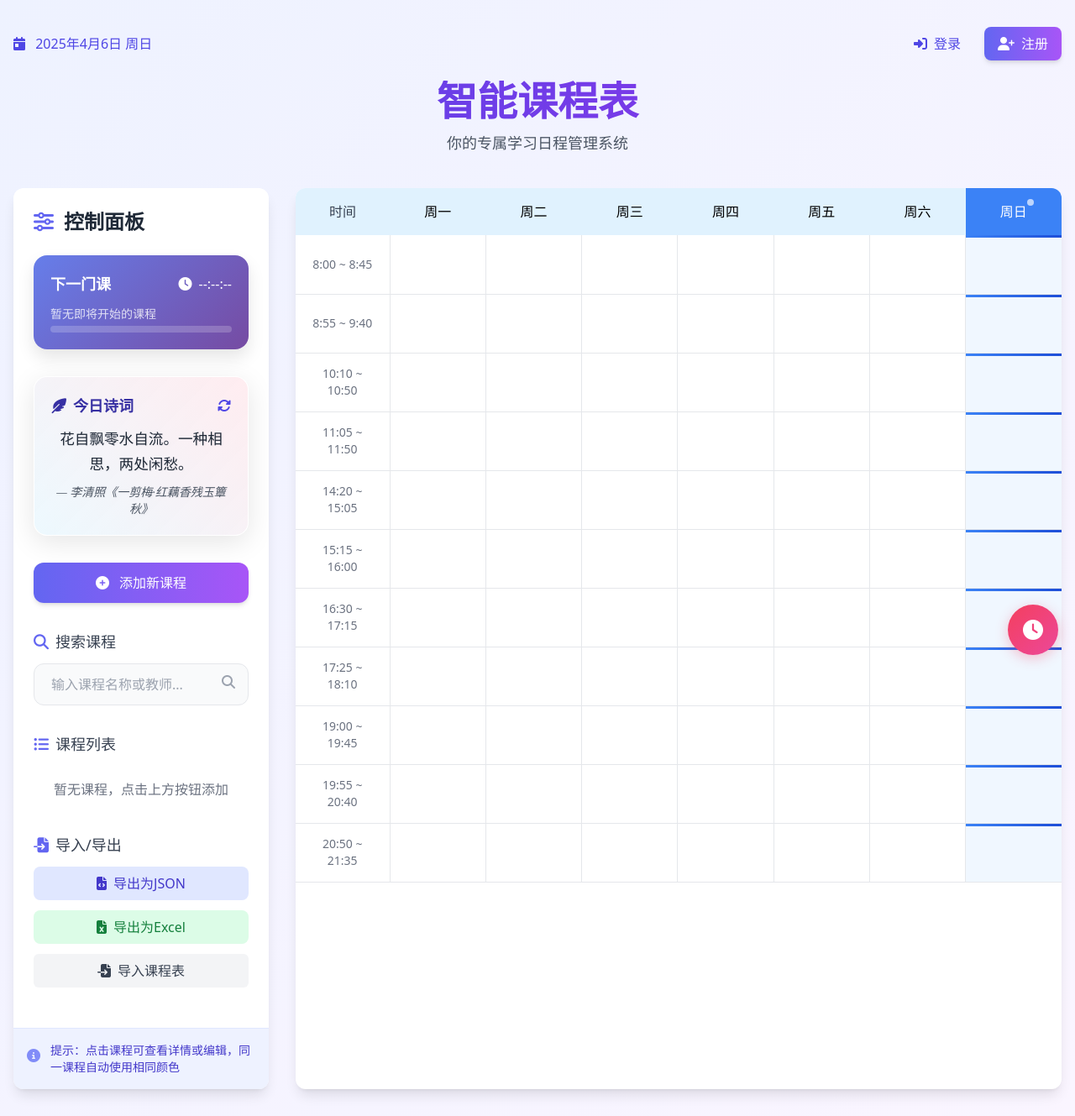
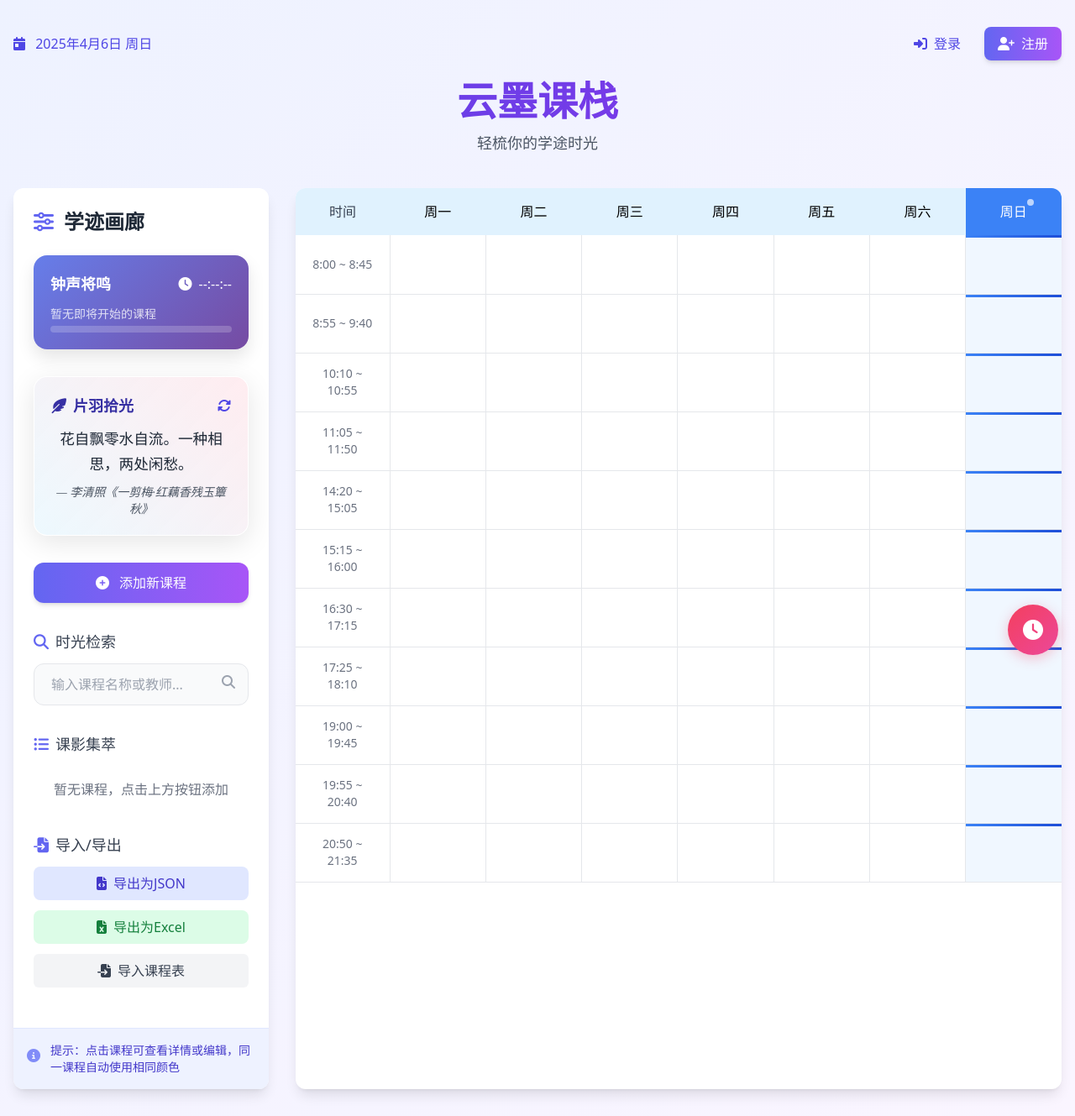
Before and after one commit to MichaelYeung2004/intelligent-schedule, a Flask app: page / in a window 1280 px wide. Shown: the whole page at 84% size. Run offline with Flask 2, Linux system fonts and the light colour scheme; data that the repository does not hold is empty; some libraries are stand-ins or nearby versions.

Commit message:
Update index.html

```diff
--- a/templates/index.html
+++ b/templates/index.html
@@ -399,8 +399,8 @@
         </div>
 
         <header class="mb-10 text-center">
-            <h1 class="text-5xl font-bold bg-clip-text text-transparent bg-gradient-to-r from-indigo-600 to-purple-600 mb-3">智能课程表</h1>
-            <p class="text-lg text-gray-600">你的专属学习日程管理系统</p>
+            <h1 class="text-5xl font-bold bg-clip-text text-transparent bg-gradient-to-r from-indigo-600 to-purple-600 mb-3">云墨课栈</h1>
+            <p class="text-lg text-gray-600">轻梳你的学途时光</p>
         </header>
 
         <div class="flex flex-col lg:flex-row gap-8">
@@ -408,13 +408,13 @@
             <div class="w-full lg:w-1/4 bg-white rounded-xl shadow-lg glass-effect overflow-hidden">
                 <div class="p-6">
                     <h2 class="text-2xl font-semibold mb-6 text-gray-800 flex items-center">
-                        <i class="fas fa-sliders-h mr-3 text-indigo-500"></i>控制面板
+                        <i class="fas fa-sliders-h mr-3 text-indigo-500"></i>学迹画廊
                     </h2>
 
                     <!-- 下一门课卡片 -->
                     <div id="nextClassCard" class="next-class-card text-white mb-8 p-5 pulse">
                         <div class="flex items-center justify-between mb-3">
-                            <h3 class="text-lg font-semibold">下一门课</h3>
+                            <h3 class="text-lg font-semibold">钟声将鸣</h3>
                             <div class="flex items-center">
                                 <i class="fas fa-clock mr-2"></i>
                                 <span id="countdown" class="countdown">--:--:--</span>
@@ -432,7 +432,7 @@
                     <div id="poetryCard" class="poetry-card mb-8 p-5 relative">
                         <div class="flex items-center justify-between mb-3">
                             <h3 class="text-lg font-semibold text-indigo-800 flex items-center">
-                                <i class="fas fa-feather-alt mr-2"></i>今日诗词
+                                <i class="fas fa-feather-alt mr-2"></i>片羽拾光
                             </h3>
                             <button id="refreshPoetry" class="poetry-refresh text-indigo-600 hover:text-indigo-800">
                                 <i class="fas fa-sync-alt"></i>
@@ -452,7 +452,7 @@
 
                     <div class="mb-8">
                         <h3 class="text-lg font-medium mb-3 text-gray-700 flex items-center">
-                            <i class="fas fa-search mr-2 text-indigo-500"></i>搜索课程
+                            <i class="fas fa-search mr-2 text-indigo-500"></i>时光检索
                         </h3>
                         <div class="relative">
                             <input type="text" id="searchInput" placeholder="输入课程名称或教师..." class="w-full px-5 py-3 border border-gray-200 rounded-xl focus:ring-2 focus:ring-indigo-400 focus:border-indigo-400 bg-gray-50 transition-all">
@@ -462,7 +462,7 @@
 
                     <div class="mb-6">
                         <h3 class="text-lg font-medium mb-3 text-gray-700 flex items-center">
-                            <i class="fas fa-list-ul mr-2 text-indigo-500"></i>课程列表
+                            <i class="fas fa-list-ul mr-2 text-indigo-500"></i>课影集萃
                         </h3>
                         <div id="courseList" class="space-y-3 max-h-96 overflow-y-auto scrollbar-hide">
                             <!-- 课程列表将通过JS动态生成 -->
@@ -570,7 +570,7 @@
                             <select id="courseTime" class="w-full px-4 py-3 border border-gray-200 rounded-lg focus:ring-2 focus:ring-indigo-400 focus:border-indigo-400 transition-all">
                                 <option value="1">8:00 ~ 8:45</option>
                                 <option value="2">8:55 ~ 9:40</option>
-                                <option value="3">10:10 ~ 10:50</option>
+                                <option value="3">10:10 ~ 10:55</option>
                                 <option value="4">11:05 ~ 11:50</option>
                                 <option value="5">14:20 ~ 15:05</option>
                                 <option value="6">15:15 ~ 16:00</option>
@@ -821,7 +821,7 @@
     const timeSlots = [
         { id: 1, time: '8:00 ~ 8:45', startTime: '08:00', endTime: '08:45' },
         { id: 2, time: '8:55 ~ 9:40', startTime: '08:55', endTime: '09:40' },
-        { id: 3, time: '10:10 ~ 10:50', startTime: '10:10', endTime: '10:50' },
+        { id: 3, time: '10:10 ~ 10:55', startTime: '10:10', endTime: '10:55' },
         { id: 4, time: '11:05 ~ 11:50', startTime: '11:05', endTime: '11:50' },
         { id: 5, time: '14:20 ~ 15:05', startTime: '14:20', endTime: '15:05' },
         { id: 6, time: '15:15 ~ 16:00', startTime: '15:15', endTime: '16:00' },
```
